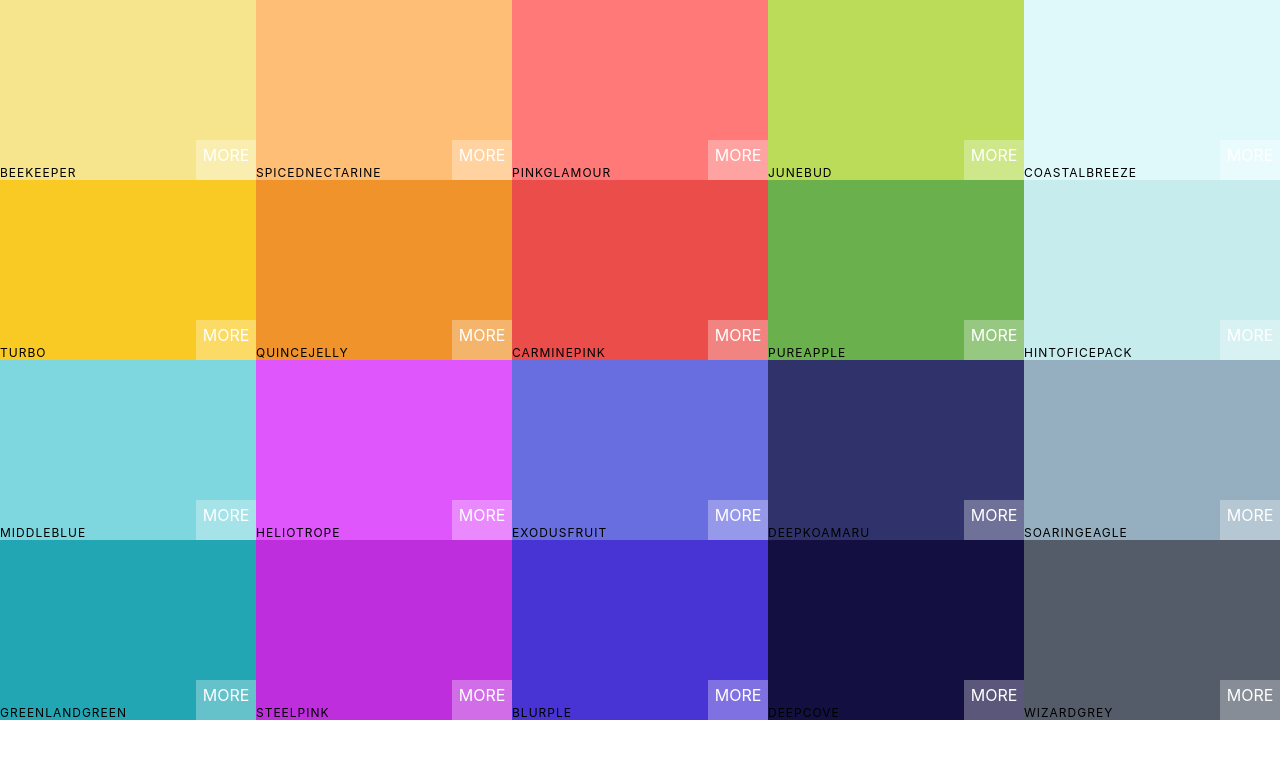
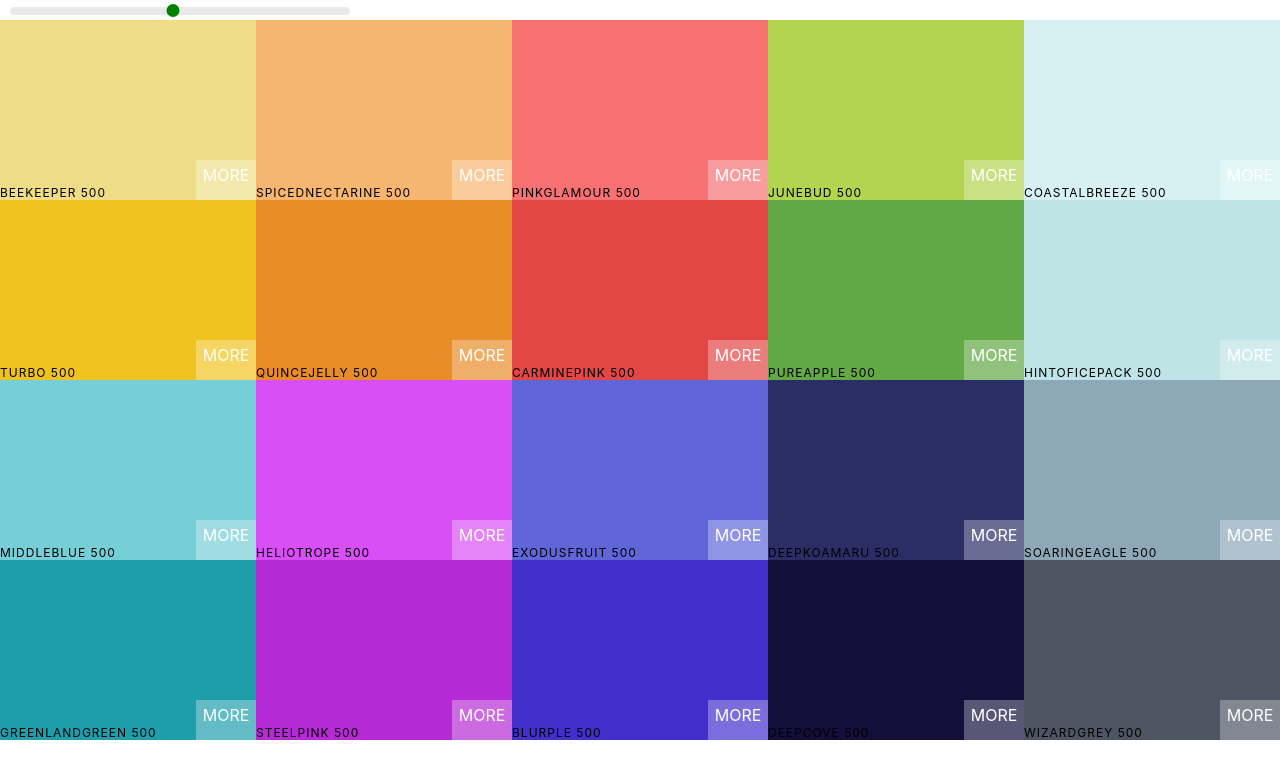
Before and after one commit to prajwaljoshi1/DesignResources, a React (Create React App) app: page / in a window 1280 px wide. Shown: the top 778 px of the page. Built offline with nearby package versions, Linux system fonts and the light colour scheme.

Commit message:
added and styled color slider

```diff
--- a/package.json
+++ b/package.json
@@ -6,6 +6,8 @@
     "@testing-library/jest-dom": "^4.2.4",
     "@testing-library/react": "^9.4.0",
     "@testing-library/user-event": "^7.2.1",
+    "chroma-js": "^2.1.0",
+    "rc-slider": "^9.2.1",
     "react": "^16.12.0",
     "react-copy-to-clipboard": "^5.0.2",
     "react-dom": "^16.12.0",
--- a/src/App.jsx
+++ b/src/App.jsx
@@ -2,13 +2,14 @@ import React, { Component} from 'react';
 
 import seedColors from './seedColors';
 import Palette from './components/Palette';
+import {generatePalette} from './colorHelper';
 
 class App extends Component {
 
   render(){
     return (
       <div>
-         <Palette {...seedColors[4]} />
+         <Palette palette={generatePalette(seedColors[4])} />
       </div>
     )
   }
--- a/src/components/Palette.css
+++ b/src/components/Palette.css
@@ -5,3 +5,33 @@
 .palette-colors {
   height: 90vh;
 }
+
+.slider{
+  width: 340px;
+  margin: 0 10px;
+  display: inline-block;
+}
+
+.rc-slider-track {
+  background-color: transparent;
+}
+
+
+
+.rc-slider-rail {
+  height: 8px;
+}
+
+.rc-slider-handle,
+.rc-slider-handle:active,
+.rc-slider-handle:focus,
+.rc-slider-handle:hover {
+  background-color: green;
+  outline: none;
+  border: 2px solid green;
+  box-shadow: none;
+  width: 13px;
+  height: 13px;
+  margin-left: -7px;
+  margin-top: -3px;
+}
--- a/src/components/Palette.jsx
+++ b/src/components/Palette.jsx
@@ -1,20 +1,40 @@
 import React, { Component} from 'react';
 import ColorBox from './ColorBox';
+
+import Slider from 'rc-slider';
+import 'rc-slider/assets/index.css';
 
 import './Palette.css';
 
 
 
 class Palette extends Component {
+  constructor(props) {
+    super(props);
+    this.state = {
+      level: 500
+    }
+    this.changeLevel = this.changeLevel.bind(this);
+  }
+
+  changeLevel(level) {
+    this.setState({level});
+  }
 
   render() {
+    const { colors } = this.props.palette;
+    const { level } = this.state;
 
-    const colorBoxes = this.props.colors.map((item)=>{
-      return <ColorBox background={item.color} name={item.name} />
+    const colorBoxes = colors[level].map((color)=>{
+      return <ColorBox background={color.hex} name={color.name} />
     });
 
     return (
       <div className="palette">
+        <div className="slider">
+          <Slider defaultValue={level} min={100} max={900} step={100}  onAfterChange={this.changeLevel}/>
+        </div>
+
         {/* navbar goes here */}
         <div className="palette-colors">
         {/* bunch of color boxes */}
```
Also changed, not shown: src/colorHelper.js (renamed from src/colorHelpers.js), 1 other file (tests, documents, lock files or other folders).
